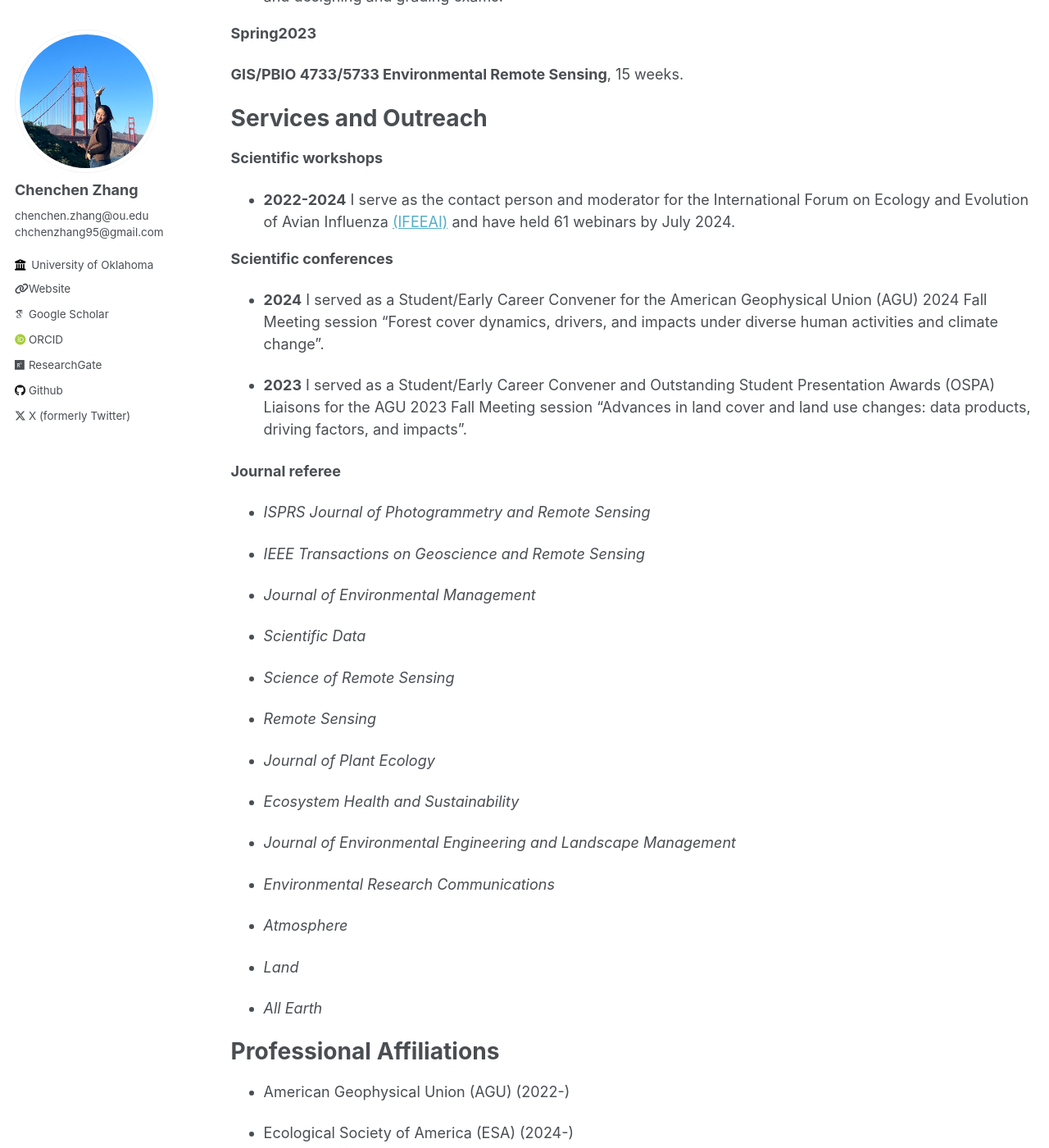
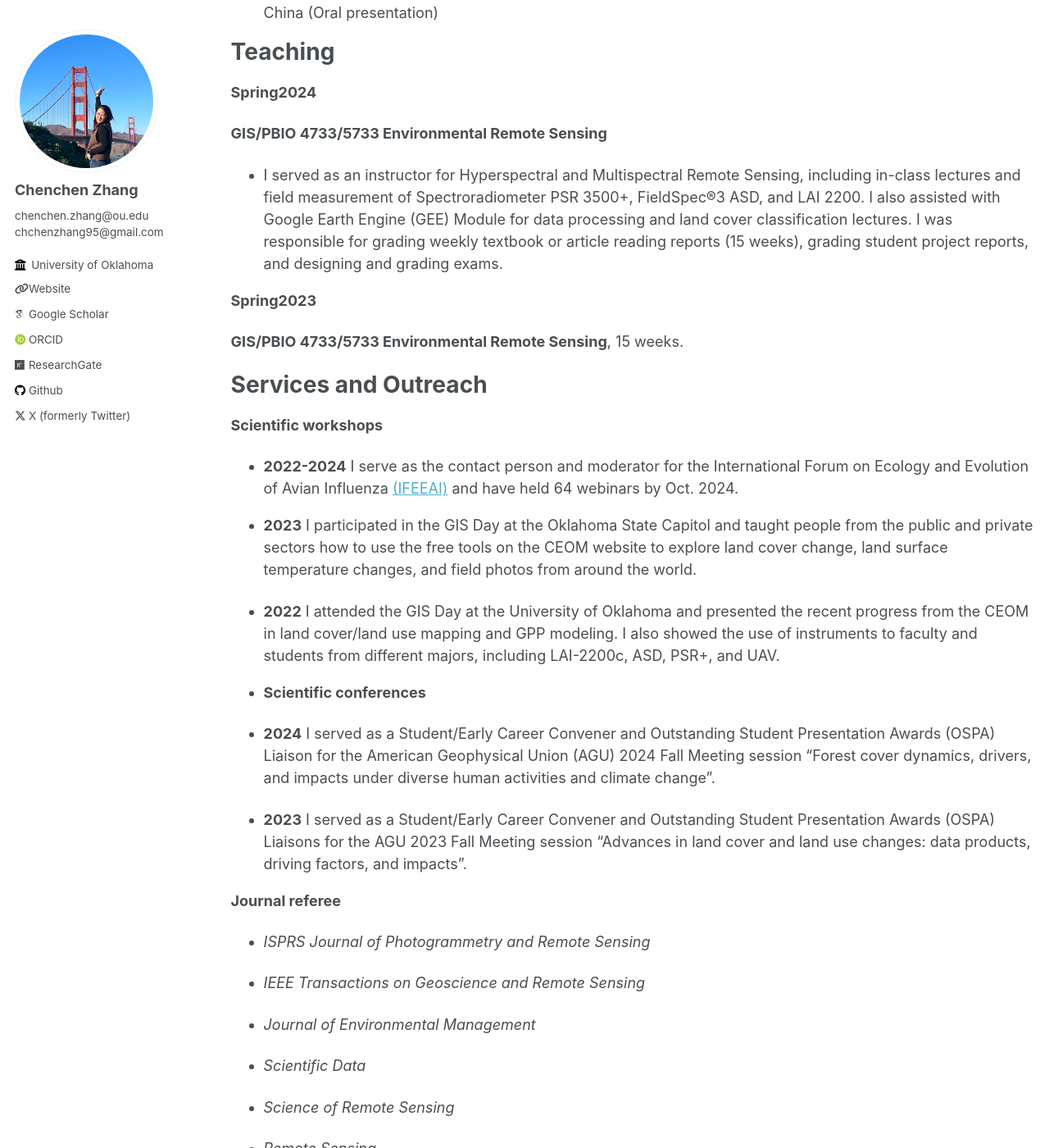
Before and after one commit to rszcc/rszcc.github.io, a Jekyll site: the page built from _pages/cv.md, in a window 1280 px wide and 1400 px high, scrolled down 5715 px. Shown: the whole window at 82% size. Built offline with Jekyll 4.4.1, drawn with Linux system fonts in a browser that asks for light colours; some web fonts are replaced; some of the changed text lies outside the part shown.

Commit message:
Update cv.md

```diff
--- a/_pages/cv.md
+++ b/_pages/cv.md
@@ -9,7 +9,7 @@ redirect_from:
 
 {% include base_path %}
 
-Full CV download [here](http://rszcc.github.io/files/CV_Chenchen_Zhang_full_20240718.pdf)
+Full CV download [here](http://rszcc.github.io/files/CV_Chenchen_Zhang_full_20241029.pdf)
 ----
 
 Education
@@ -34,8 +34,8 @@ Professional Experience
 
 Research Interests
 ======
-- Land use and land cover mapping under multi-source remote sensing
-- Impacts of climate change and extreme events on land surface dynamics
+- Land use and land cover change (water, wetlands, agriculture, forest, and urban)
+- Impacts of climate change, extreme events, and human activities on land surface dynamics
 - GeoAI
 
 Honors and Awards
@@ -74,9 +74,14 @@ Honors and Awards
 
 Peer-Reviewed Journal Articles ([Google Scholar](https://scholar.google.com/citations?user=btas8y0AAAAJ&hl=en), [ResearchGate](https://www.researchgate.net/profile/Chenchen-Zhang-28))
 ======
-**First Author and Co-first Author(<sup>1</sup>Equal contribution)**
+**First Author and Corresponding Author(<sup>1</sup>Equal contribution, <sup>*</sup>Corresponding)**
 
 **2024**
+**Zhang, C.**, Xiao, X., Wang, X., Yi, S., Meng, C., Qin, Y., ... & Dong, J. Widespread decline in surface and terrestrial water resources in Northeast Asia. (In preparation)
+
+**Zhang, C.**, Xiao, X., Wang, X., Qin, Y., Doughty, R., Yang, X., ... & Dong, J. Mapping paddy rice in Northeast China with a knowledge-based algorithm and time series optical, microwave, and thermal imagery. (Under review after revision)
+
+Wang, S., Huang, C., Huang, L., Xu, X., Shi, H., Gu, Q., & **Zhang, C<sup>*</sup>**. Mapping paddy rice in Northeast China during 2019-2023 with automatic sampling and deep learning. (Submitted)
 
 **Zhang, C.**, Xiao, X., Wang, X., Qin, Y., Doughty, R., Yang, X., ... & Dong, J. (2024). Mapping wetlands in Northeast China by using knowledge-based algorithms and microwave (PALSAR-2, Sentinel-1), optical (Sentinel-2, Landsat), and thermal (MODIS) images. Journal of Environmental Management, 349, 119618. [[Full text]](https://doi.org/10.1016/j.jenvman.2023.119618)
 
@@ -105,6 +110,7 @@ Huang, C., **Zhang, C.<sup>1</sup>**, Li, H. (2022). Assessment of the impact of
 **Co-author**
 
 **2024**
+Meng, C., Xiao, X., Wagle, P., **Zhang, C.**, Pan, L., Pan, B., ... & Newman, G. S. (2024). Exponential or Unimodal Relationships Between Nighttime Ecosystem Respiration and Temperature at the Eddy Covariance Flux Tower Sites. Ecology Letters, 27(10), e14532. [[Full text]](https://doi.org/10.1111/ele.14532)
 
 Pan, L., Xiao, X., Pan, B., Meng, C., Staebler, R. M., **Zhang, C.**, & Qin, Y. (2024). Interannual variations and trends of gross primary production and transpiration of four mature deciduous broadleaf forest sites during 2000–2020. Remote Sensing of Environment, 304, 114042. [[Full text]](https://doi.org/10.1016/j.rse.2024.114042)
 
@@ -143,7 +149,7 @@ He, Y., Huang, C., Li, H., Liu, Q., Liu, G., Zhou, Z., & **Zhang, C.** (2019). L
 Conference Presentations
 ======
 **2024**
-
+  - **Zhang, C.** (2024, October). Widespread decline in surface and terrestrial water resources in Northeast Asia. Microbiology and Plant Biology Seminar. Norman, OK, USA (Oral presentation)
   - **Zhang, C.**, Xiao, X., Wang, X., & Qin, Y. (2024, August). Mapping paddy rice with a knowledge-based algorithm and time series optical, microwave, and thermal imagery, ESA annual meeting 2024. (PS 36-005). Long Beach, CA, USA (Poster)
   - **Zhang, C.**, Xiao, X., Wang, X., & Qin, Y. (2024, April). Mapping paddy rice with an enhanced knowledge-based algorithm and time series optical (Sentinel-2 and Landsat), microwave (Sentinel-1), and thermal (MODIS) imagery. IALE-North America Annual Meeting 2024 (P-46). Oklahoma City, OK, USA (Poster) [**Best Student Poster**](https://www.ialena.org/awards.html)
 
@@ -175,12 +181,14 @@ Services and Outreach
 ======
 **Scientific workshops**
 
-* **2022-2024** I serve as the contact person and moderator for the International Forum on Ecology and Evolution of Avian Influenza [(IFEEAI)](https://www.ceom.ou.edu/outreach/workshops/content/10) and have held 61 webinars by July 2024.
+* **2022-2024** I serve as the contact person and moderator for the International Forum on Ecology and Evolution of Avian Influenza [(IFEEAI)](https://www.ceom.ou.edu/outreach/workshops/content/10) and have held 64 webinars by Oct. 2024.
+* **2023** I participated in the GIS Day at the Oklahoma State Capitol and taught people from the public and private sectors how to use the free tools on the CEOM website to explore land cover change, land surface temperature changes, and field photos from around the world.
 
+* **2022** I attended the GIS Day at the University of Oklahoma and presented the recent progress from the CEOM in land cover/land use mapping and GPP modeling. I also showed the use of instruments to faculty and students from different majors, including LAI-2200c, ASD, PSR+, and UAV.
+*
 **Scientific conferences**
 
-* **2024** I served as a Student/Early Career Convener for the American
-Geophysical Union (AGU) 2024 Fall Meeting session “Forest cover dynamics, drivers, and impacts under diverse human activities and climate change”.
+* **2024** I served as a Student/Early Career Convener and Outstanding Student Presentation Awards (OSPA) Liaison for the American Geophysical Union (AGU) 2024 Fall Meeting session “Forest cover dynamics, drivers, and impacts under diverse human activities and climate change”.
 
 * **2023** I served as a Student/Early Career Convener and Outstanding Student Presentation Awards (OSPA) Liaisons for the AGU 2023 Fall Meeting session “Advances in land cover and land use changes: data products, driving factors, and impacts”.
 
```
Also changed, not shown: other parts of _pages/cv.md (+2 -0 lines).
